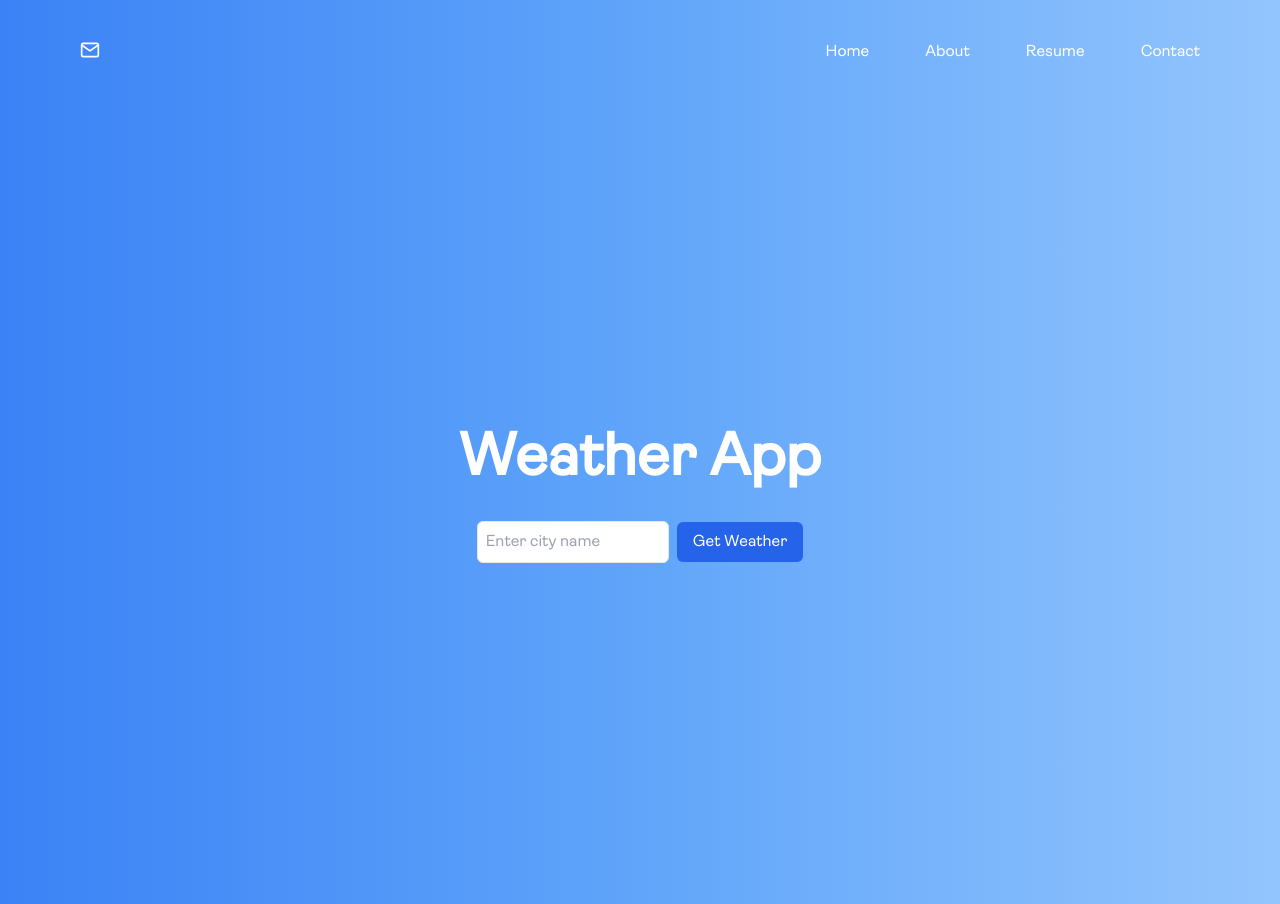
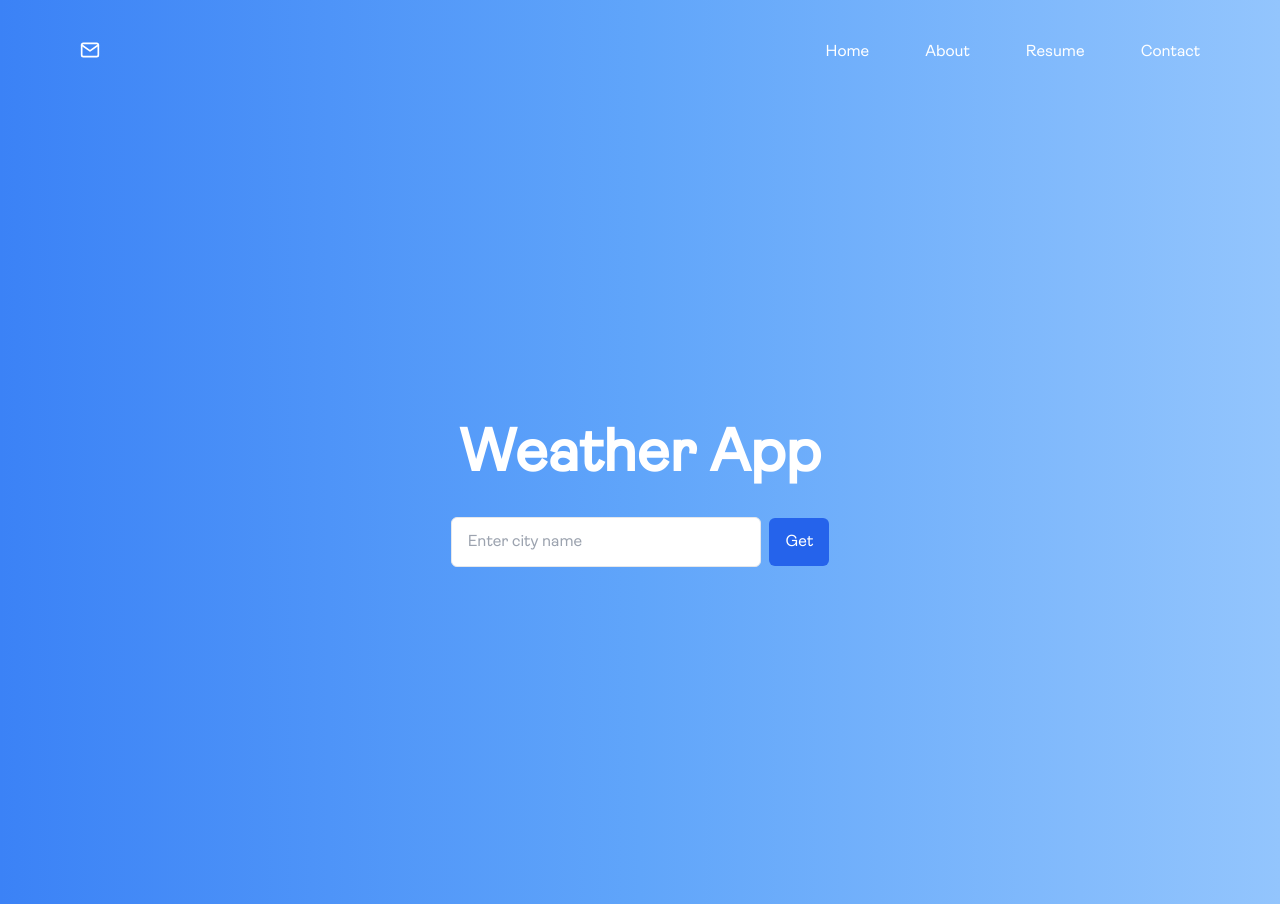
Before and after one commit to psidh/openWeatherApi, a Next.js app: page / in a window 1280 px wide. Built offline with nearby package versions, Linux system fonts and the light colour scheme.

Commit message:
padding added

```diff
--- a/src/app/components/Weather.tsx
+++ b/src/app/components/Weather.tsx
@@ -1,5 +1,5 @@
 "use client";
-import { useState } from 'react';
+import { useState, useEffect } from 'react';
 
 // Define a type for the weather data
 interface WeatherData {
@@ -58,22 +58,22 @@ const Weather = () => {
   };
 
   return (
-    <div className="bg-gradient-to-r text-black dark:text-black from-blue-500 via-blue-400 to-blue-300 min-h-screen flex flex-col items-center justify-center">
+    <div className="bg-gradient-to-r text-black dark:text-black from-blue-500 via-blue-400 to-blue-300 h-screen flex flex-col items-center justify-center">
   <div className="m-12 text-white p-4 md:p-6 w-full md:w-2/3 lg:w-1/2 xl:w-1/3">
     <h2 className="text-3xl md:text-6xl dark:text-black text-center font-semibold my-4">Weather App</h2>
-    <div className="flex flex-col md:flex-row justify-center items-center space-x-2 my-4">
+    <div className="flex flex-col md:flex-row justify-between items-center space-x-2 my-4">
       <input
-        className="text-black border p-2 rounded-md w-full md:w-48 focus:outline-none focus:ring-2 focus:ring-blue-400"
+        className="text-black border px-4 py-3 rounded-md w-full focus:outline-none focus:ring-2 focus:ring-blue-400"
         type="text"
         placeholder="Enter city name"
         value={city}
         onChange={(e) => setCity(e.target.value)}
       />
       <button
-        className="bg-blue-600 hover:bg-blue-900 text-white px-8 py-4 md:px-4 md:py-2 rounded-md focus:outline-none focus:ring-2 focus:ring-blue-400 my-4"
+        className="bg-blue-600 hover:bg-blue-900 text-white px-4 py-2 md:px-4 md:py-3 rounded-md focus:outline-none focus:ring-2 focus:ring-blue-400 my-4"
         onClick={fetchWeatherData}
       >
-        Get Weather
+        Get
       </button>
     </div>
     {error && <p className="text-red-500 text-bold mb-4">{error}</p>}
@@ -94,7 +94,7 @@ const Weather = () => {
         <div className='flex flex-col justify-between items-start md:text-xl text-md'>
           <p>Visibility - {weatherData.visibility} m</p>
           <p >Pressure - {weatherData.main?.pressure} Pa</p>
-          <p>TimeZone (GMT) - ({weatherData.timezone}/60)</p>
+          <p>TimeZone (GMT) - ({(weatherData.timezone / 60)})</p>
           <p >Humidity - {weatherData.main?.humidity} %</p>
           <p >Wind - {weatherData.wind?.deg}°</p>
           <p >Speed - {weatherData.wind?.speed} Km/hr</p>
```
